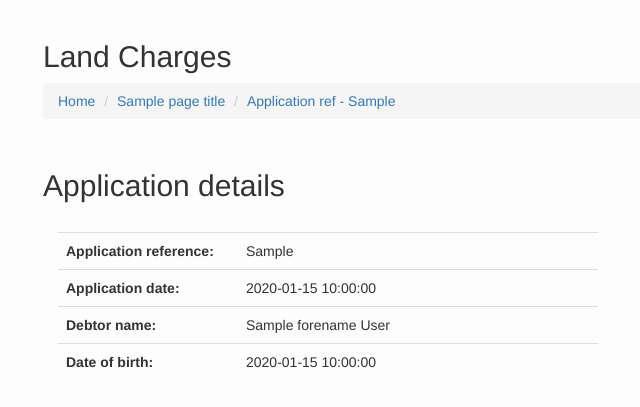
After one commit to LandRegistry/lc-alpha-casework-frontend, a Flask app: template application/templates/application.html in a window 1280 px wide. The commit adds this page. Shown: the top 407 px of the page, without its empty margins (27-667 px from the left). Run offline with Flask 2, Linux system fonts and the light colour scheme; the template is opened without the code that fills it: most values are stand-ins (such as "Sample title", 1, 10 or a date in 2020); some libraries are stand-ins or nearby versions.

Commit message:
Display application and auto refresh of totals

```diff
--- a/application/static/css/styles.css
+++ b/application/static/css/styles.css
@@ -4,7 +4,6 @@ body {
 
 #main {
     margin-top:20px !important;
-    background-color:#FDFDFD;
 }
 
 .gray-panel {
@@ -103,3 +102,14 @@ body {
 .type-label-sm a {
     font-size:95%;
 }
+
+.appn_table {
+    border:solid 1px red;
+    width:500px;
+}
+
+.refresh-link {
+    right:30px;
+    position:absolute;
+    top:8px;
+}
--- /dev/null
+++ b/application/templates/application.html
@@ -0,0 +1,68 @@
+<!DOCTYPE html>
+<html lang="en">
+<head>
+    <meta charset="utf-8">
+    <title>Land Charges</title>
+    {% include 'includes/ext_references.html' %}
+</head>
+<body>
+<input type="hidden" name="requested_list" value="{{requested_list}}">
+{% if requested_list == 'pab'%}
+{% set page_title = 'PA Bankruptcy Registrations' %}
+{% elif requested_list == 'wob' %}
+{% set page_title = 'WO Bankruptcy Registrations' %}
+{% elif requested_list == 'lc_regn' %}
+{% set page_title = 'Land Charge Registrations' %}
+{% elif requested_list == 'amend' %}
+{% set page_title = 'Amendments' %}
+{% elif requested_list == 'cancel' %}
+{% set page_title = 'Cancellations' %}
+{% elif requested_list == 'prt_search' %}
+{% set page_title = 'Portal Searches' %}
+{% elif requested_list == 'search' %}
+{% set page_title = 'Searches' %}
+{% elif requested_list == 'oc' %}
+{% set page_title = 'Office Copies' %}
+{% endif %}
+<div id="main" class="container" style="margin-top:20px !important;">
+    <div class="container">
+        <div class="row">
+            <h2>Land Charges</h2>
+            <div class="row col-sm-12">
+                <ul class="breadcrumb">
+                    <li><a href="/">Home</a></li>
+                    <li><a href="/get_list?appn={{requested_list}}">{{page_title}}</a></li>
+                    <li><a href="#">Application ref - {{data['application_ref']}}</a></li>
+                </ul>
+            </div>
+            <div class="row col-sm-12" style="margin-top:10px">
+                <h2>Application details</h2><br/>
+                <div class="table-responsive col-sm-6">
+                    <table id="appn-table" class="table">
+                    <tr>
+                        <th class="col-sm-4 no-border">Application reference:</th>
+                        <td>{{data['application_ref']}}</td>
+                    </tr>
+                    <tr>
+                        <th>Application date:</th>
+                        <td>{{data['date']}}</td>
+                    </tr>
+                    <tr>
+                        <th>Debtor name:</th>
+                        <td>{% for name in data['debtor_name']['forenames'] %}
+                            {{name}}
+                            {% endfor %} {{data['debtor_name']['surname']}}</td>
+                    </tr>
+                    <tr>
+                        <th>Date of birth:</th>
+                        <td>{{data['date_of_birth']}}</td>
+                    </tr>
+                    </table>
+                </div>
+            </div>
+        </div>
+    </div>
+</div>
+
+</body>
+</html>
```
Also changed, not shown: application/routes.py (+23 -1 lines), application/templates/sub_list.html (+30 -5 lines), application/templates/totals.html (+9 -4 lines).
